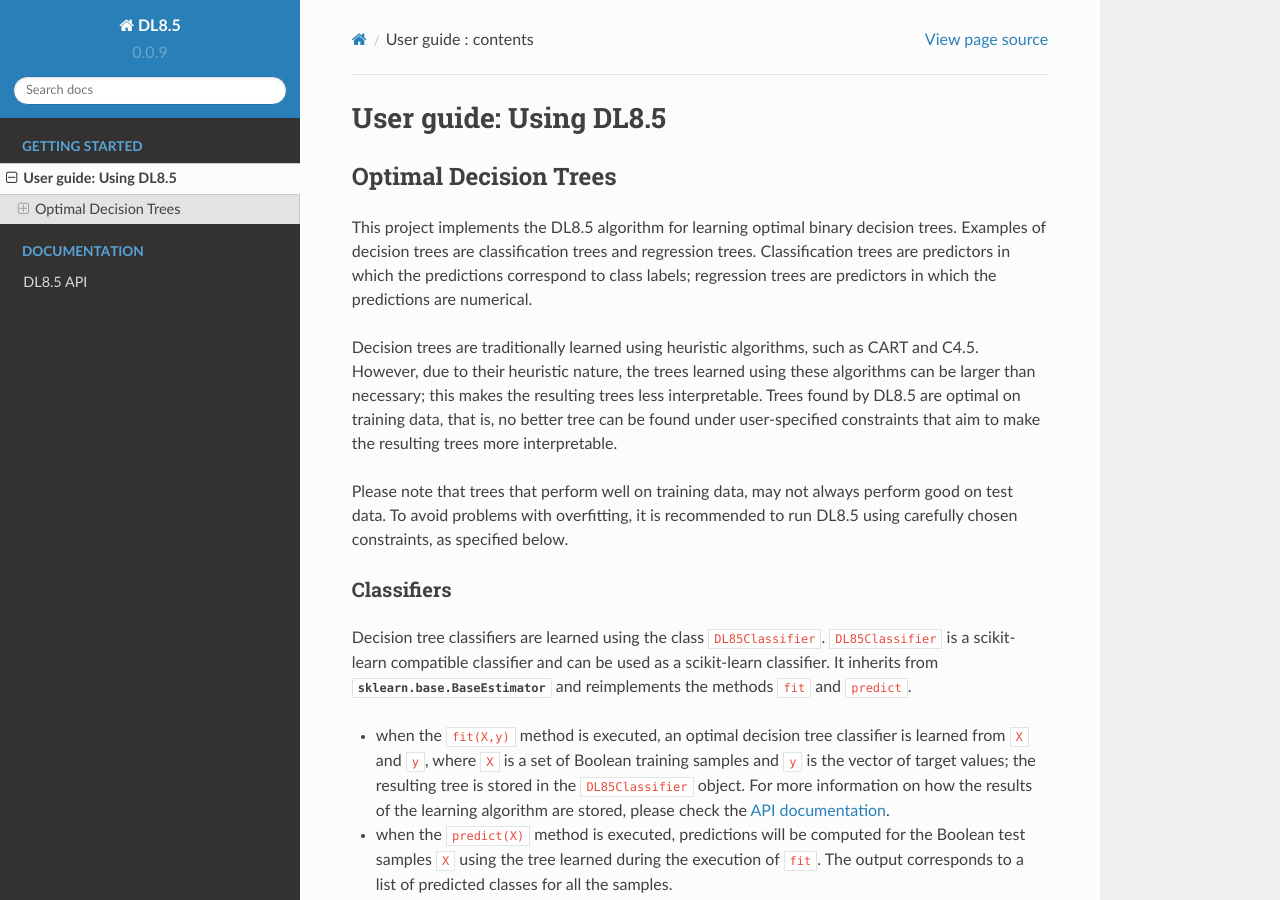
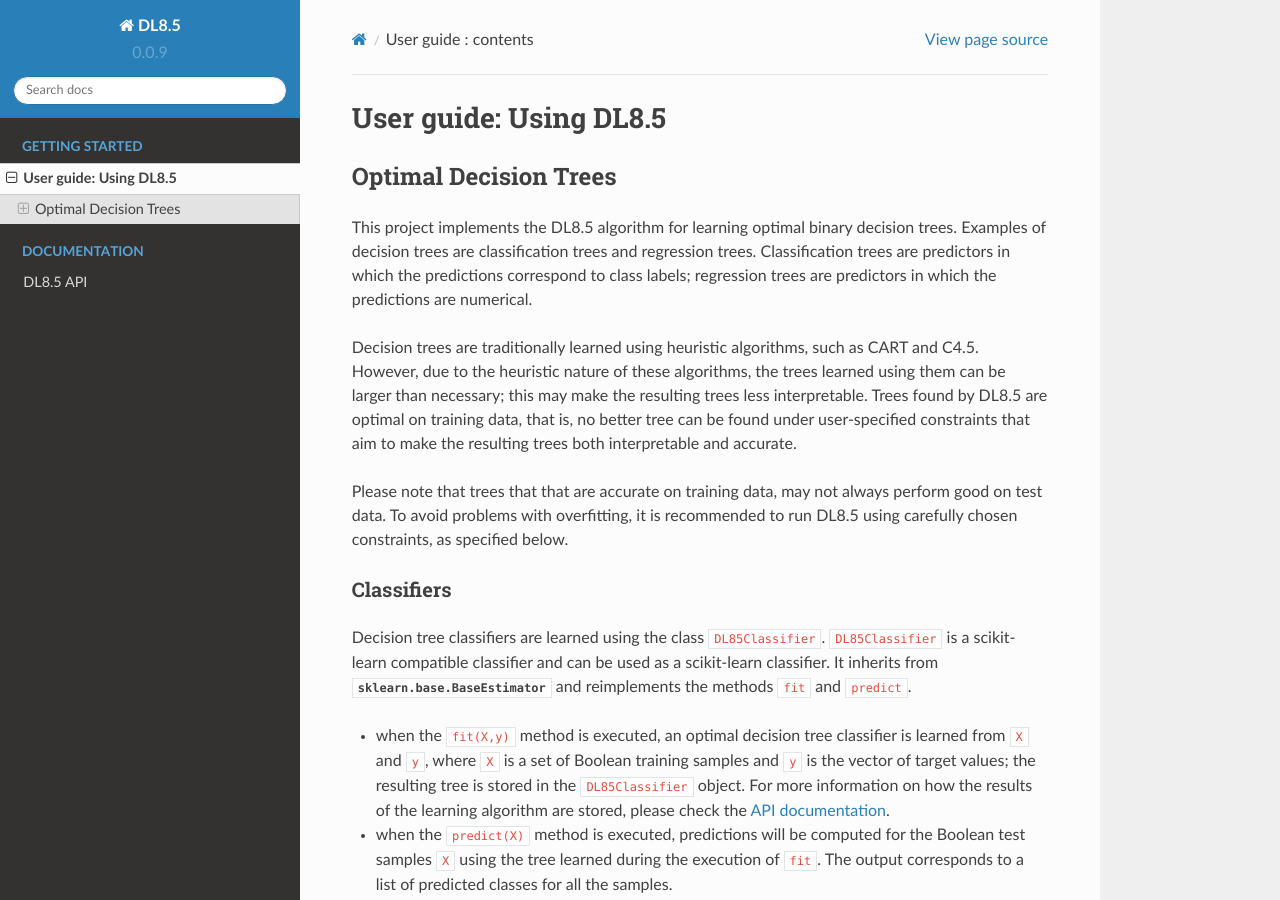
Before and after one commit to aia-uclouvain/pydl8.5, a Sphinx documentation site: the page built from python_library/doc/user_guide.rst, in a window 1280 px wide and 900 px high. Built offline with Sphinx 7.4.7 and the Read the Docs theme 2.0.0, drawn with Linux system fonts in a browser that asks for light colours; formulas are drawn with MathJax 3; pages that are not in the unit, such as notebooks, are missing from menus; the version number is read from the project's files by our own code.

Commit message:
Small modifications.

```diff
--- a/python_library/doc/user_guide.rst
+++ b/python_library/doc/user_guide.rst
@@ -15,12 +15,12 @@ Classification trees are predictors in which the predictions correspond to class
 regression trees are predictors in which the predictions are numerical.
 
 Decision trees are traditionally learned using heuristic algorithms, such as CART and C4.5.
-However, due to their heuristic nature, the trees learned using these algorithms can be larger than
-necessary; this makes the resulting trees less interpretable. Trees found by DL8.5 are optimal on training data,
+However, due to the heuristic nature of these algorithms, the trees learned using them can be larger than
+necessary; this may make the resulting trees less interpretable. Trees found by DL8.5 are optimal on training data,
 that is, no better tree can be found under user-specified constraints that aim to make the resulting
-trees more interpretable.
+trees both interpretable and accurate.
 
-Please note that trees that perform well on training data, may not always perform good on test data. To avoid
+Please note that trees that that are accurate on training data, may not always perform good on test data. To avoid
 problems with overfitting, it is recommended to run DL8.5 using carefully chosen constraints, as specified below.
 
 Classifiers
```
